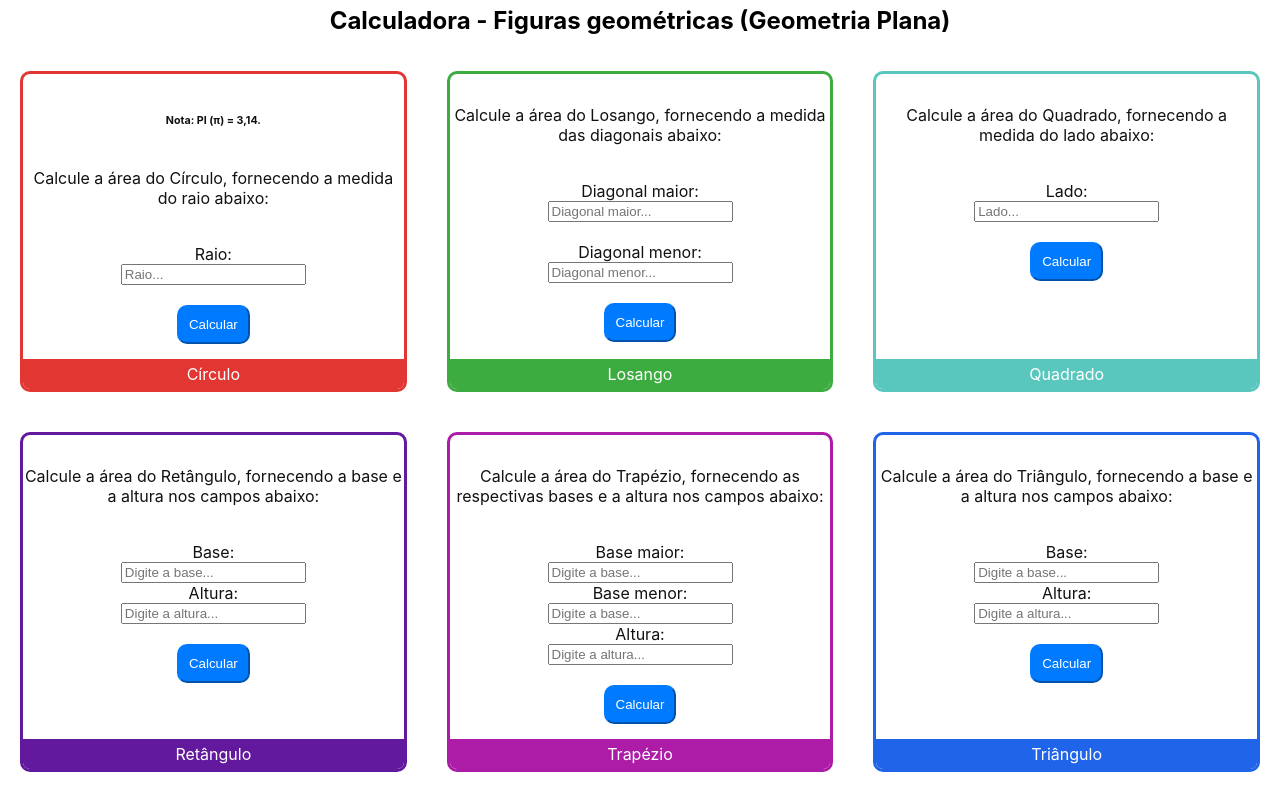
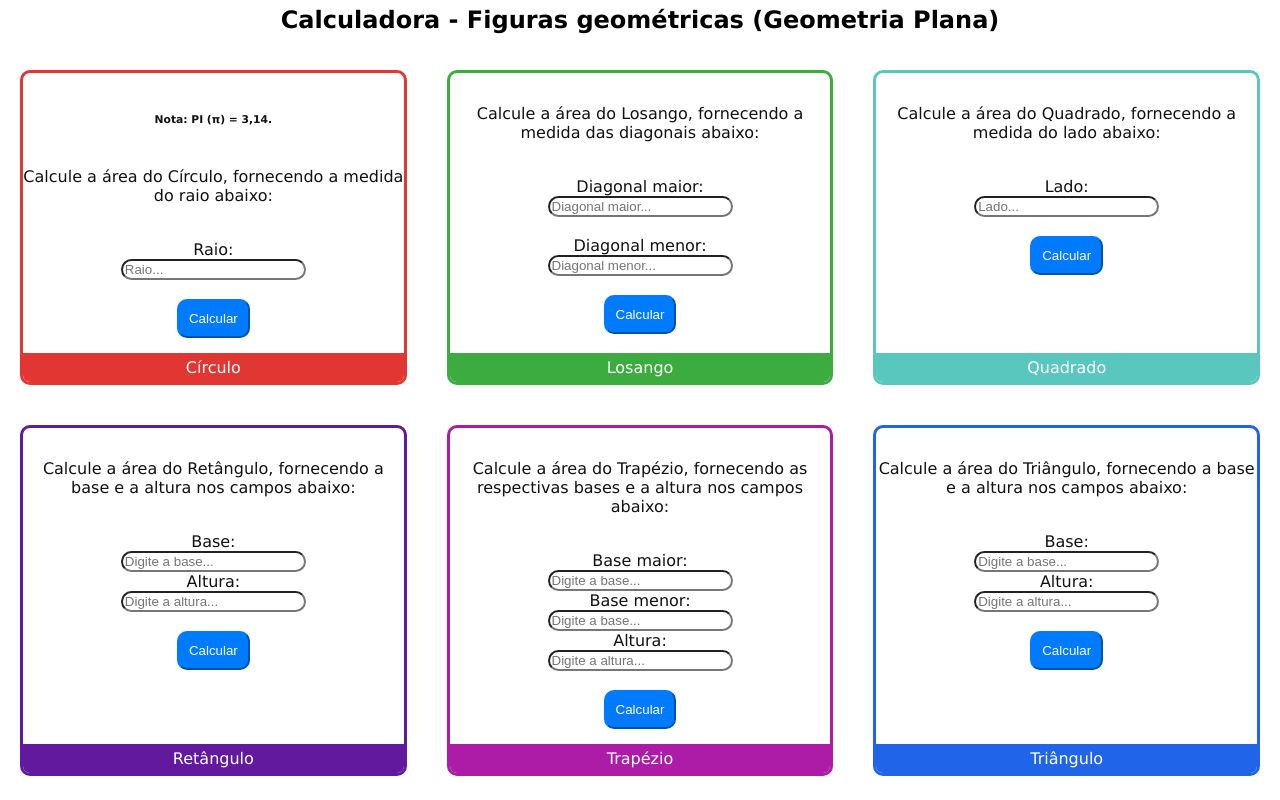
Before and after one commit to Lucbm99/FigurasGeometricas-Calculadora, a React (Create React App) app: page / in a window 1280 px wide. Built offline with nearby package versions, Linux system fonts and the light colour scheme.

Commit message:
Fix - Ajustes fonte e border - input

```diff
--- a/src/App.css
+++ b/src/App.css
@@ -1,6 +1,7 @@
 .App {
   display: flex;
   flex-direction: column;
+  font-family:Verdana, Geneva, Tahoma, sans-serif;
 }
 .App h1 {
   text-align: center;
@@ -14,6 +15,10 @@
   display: flex;
   flex-wrap: wrap;
 }
+input {
+  border-radius: 20px;
+  outline: 0;
+}
 button {
     color: #fff;
     background-color: #007bff;
```
